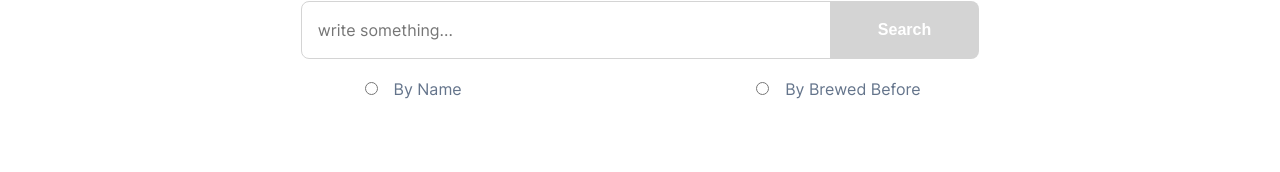
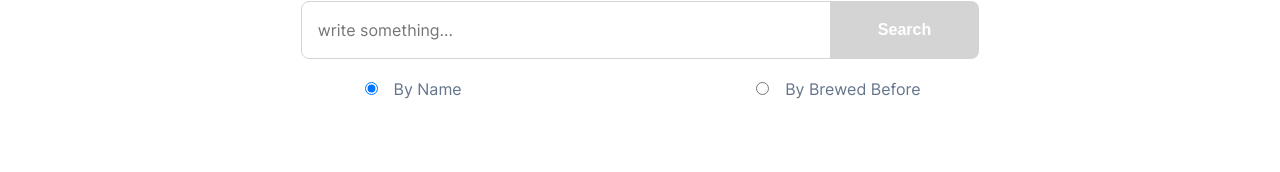
Before and after one commit to erasmogarcia84/glofox-punk-api, a React (Create React App) app: page / in a window 1280 px wide. Shown: the part 515-687 px from the top of the page. Built offline with nearby package versions, Linux system fonts and the light colour scheme; no server answers.

Commit message:
Auto-select radio button depending on filter

```diff
--- a/src/components/SearchBox/index.jsx
+++ b/src/components/SearchBox/index.jsx
@@ -27,6 +27,7 @@ const SearchBox = () => {
   return (
     <section id="searchBeer" data-testid="search-box-section">
       <Toaster position="bottom-right" reverseOrder />
+
       <h2>Search</h2>
       <div className="searchBeer__bar">
         {searchFilter === filters.ByName ? (
@@ -62,6 +63,7 @@ const SearchBox = () => {
               name="searchForm"
               id="searchFilter"
               value={filters.ByName}
+              checked={searchFilter === filters.ByName}
               onChange={(event) => handleFilter(event.target.value)}
             />
             By Name
@@ -74,6 +76,7 @@ const SearchBox = () => {
               name="searchForm"
               id="searchValue"
               value={filters.ByBrewedBefore}
+              checked={searchFilter === filters.ByBrewedBefore}
               onChange={(event) => handleFilter(event.target.value)}
             />
             By Brewed Before
```
